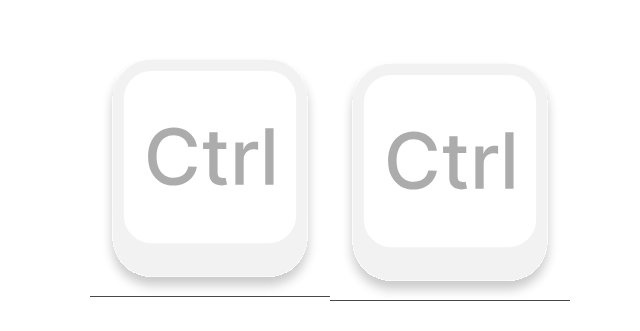
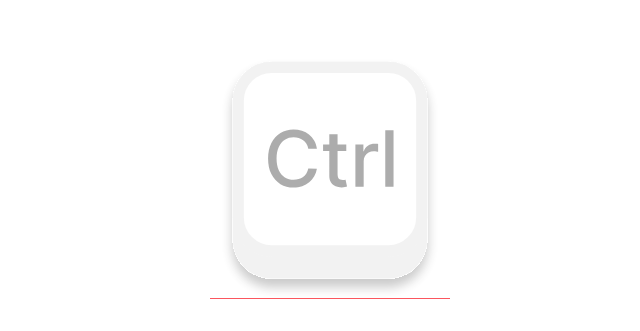
Before and after one commit to calebeinolf/ctrl-spend, a React (Vite) app: page /login in a window 1280 px wide. Shown: the part 223-554 px from the top of the page, without its empty margins (310-950 px from the left). Built offline with nearby package versions, Linux system fonts and the light colour scheme; no server answers.

Commit message:
logo position on loading screen

```diff
--- a/src/components/LoadingScreen.jsx
+++ b/src/components/LoadingScreen.jsx
@@ -7,15 +7,7 @@ const LoadingScreen = () => {
         <img
           src={Logo}
           alt="Ctrl+Spend"
-          className="mx-auto mb-4 w-60 h-60 opacity-80 translate-y-[8px] border-b-1"
-        />
-        {/* <div className="w-6 h-6 border-2 border-lime-600 border-t-transparent rounded-full animate-spin mx-auto"></div> */}
-      </div>
-      <div className="text-center">
-        <img
-          src={Logo}
-          alt="Ctrl+Spend"
-          className="mx-auto mb-4 w-60 h-60 opacity-80 translate-y-[12px] border-b-1"
+          className="mx-auto mb-4 w-60 h-60 opacity-80 translate-y-[10px] border-b-1 border-red-500"
         />
         {/* <div className="w-6 h-6 border-2 border-lime-600 border-t-transparent rounded-full animate-spin mx-auto"></div> */}
       </div>
```
